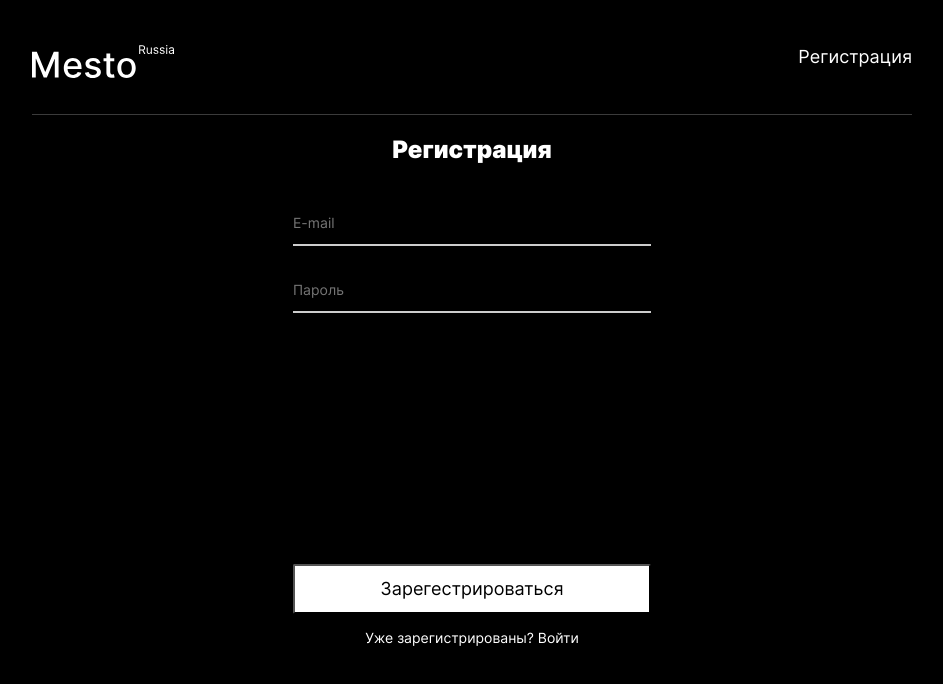
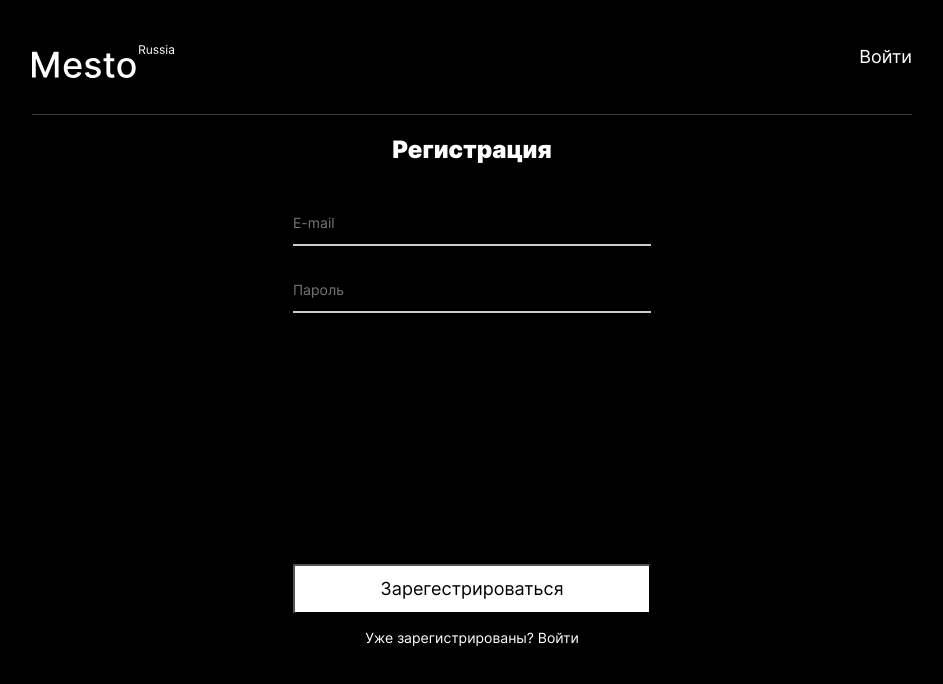
Before and after one commit to energetikk/react-mesto-api-full-gha, a React (Create React App) app in the folder frontend/: page /signup in a window 1280 px wide. Shown: the top 684 px of the page, without its empty margins (168-1111 px from the left). Built offline with nearby package versions, Linux system fonts and the light colour scheme; no server answers.

Commit message:
поправил роуты signin signup

```diff
--- a/frontend/src/components/AuthForm.jsx
+++ b/frontend/src/components/AuthForm.jsx
@@ -58,7 +58,7 @@ function AuthForm({name, title, textButton, handleCheckRegister, handleCheckLogi
             <button type="submit" className="auth__submit">{textButton}</button>
           </form>
           {name === 'register' && (
-          <Link to="/sign-in" className="button__sign-in">Уже зарегистрированы? Войти</Link>
+          <Link to="/signin" className="button__sign-in">Уже зарегистрированы? Войти</Link>
           )}
         </div>
     )
--- a/frontend/src/components/Header.jsx
+++ b/frontend/src/components/Header.jsx
@@ -12,12 +12,12 @@ function Header({loggedIn, emailUser, singOut}) {
         {loggedIn ? (
           <div className="qwe">
             <p className="header__email">{emailUser}</p>
-            <Link onClick={singOut} to="/sign-in" className="header__singout" >Выйти</Link>
+            <Link onClick={singOut} to="/signin" className="header__singout" >Выйти</Link>
           </div> ) : (
             <>
-              {location.pathname === "/sign-up" ?
-                (<Link className="auth_button" to="/sign-in">Войти</Link>) :
-                (<Link className="auth_button" to="/sign-up">Регистрация</Link>)
+              {location.pathname === "/signup" ?
+                (<Link className="auth_button" to="/signin">Войти</Link>) :
+                (<Link className="auth_button" to="/signup">Регистрация</Link>)
                 }
             </>
           )}
--- a/frontend/src/components/ProtectedRoute.jsx
+++ b/frontend/src/components/ProtectedRoute.jsx
@@ -5,7 +5,7 @@ import { Navigate } from "react-router-dom";
 function ProtectedRoute({element: Component, ...props}) {
   return (
 
-    props.loggedIn ? <Component {...props} /> : <Navigate to='/sign-in' replace/>
+    props.loggedIn ? <Component {...props} /> : <Navigate to='/signin' replace/>
   )
 };
 
```
Also changed, not shown: 1 other file (tests, documents, lock files or other folders).
